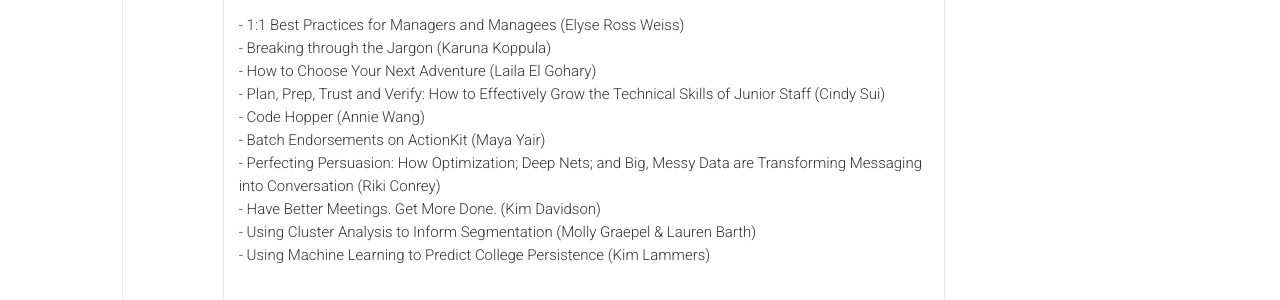
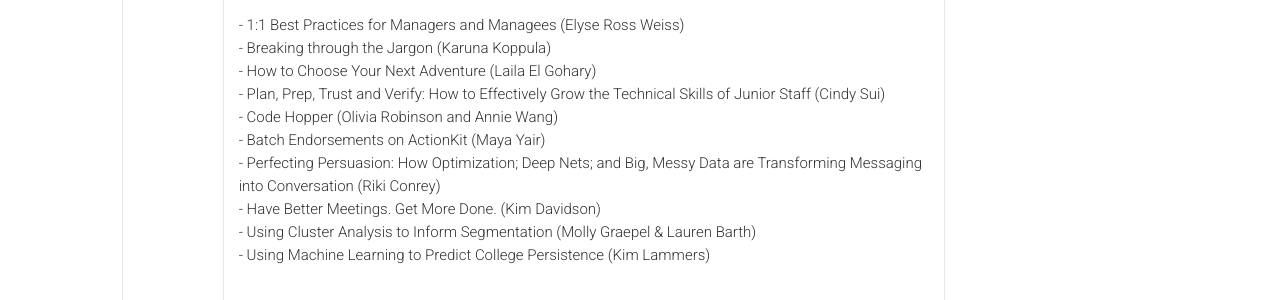
Before and after one commit to anniejw6/crackthecode_site, a Jekyll site: the page built from schedule.html, in a window 1280 px wide and 900 px high, scrolled down 1329 px. Shown: the part 152-452 px from the top of the window. Built offline with Jekyll 4.4.1, drawn with Linux system fonts in a browser that asks for light colours; nearby versions of some CDN libraries; comment, search, counter and statistics services are not loaded.

Commit message:
add olivia

```diff
--- a/_data/sessions.yml
+++ b/_data/sessions.yml
@@ -48,7 +48,7 @@
     <br>- How to Choose Your Next Adventure (Laila El Gohary)
     <br>- Plan, Prep, Trust and Verify: How to Effectively Grow the
     Technical Skills of Junior Staff (Cindy Sui)
-    <br>- Code Hopper (Annie Wang)
+    <br>- Code Hopper (Olivia Robinson and Annie Wang)
     <br>- Batch Endorsements on ActionKit (Maya Yair)
     <br>- Perfecting Persuasion: How Optimization; Deep Nets; and Big, Messy
     Data are Transforming Messaging into Conversation (Riki Conrey)
```
